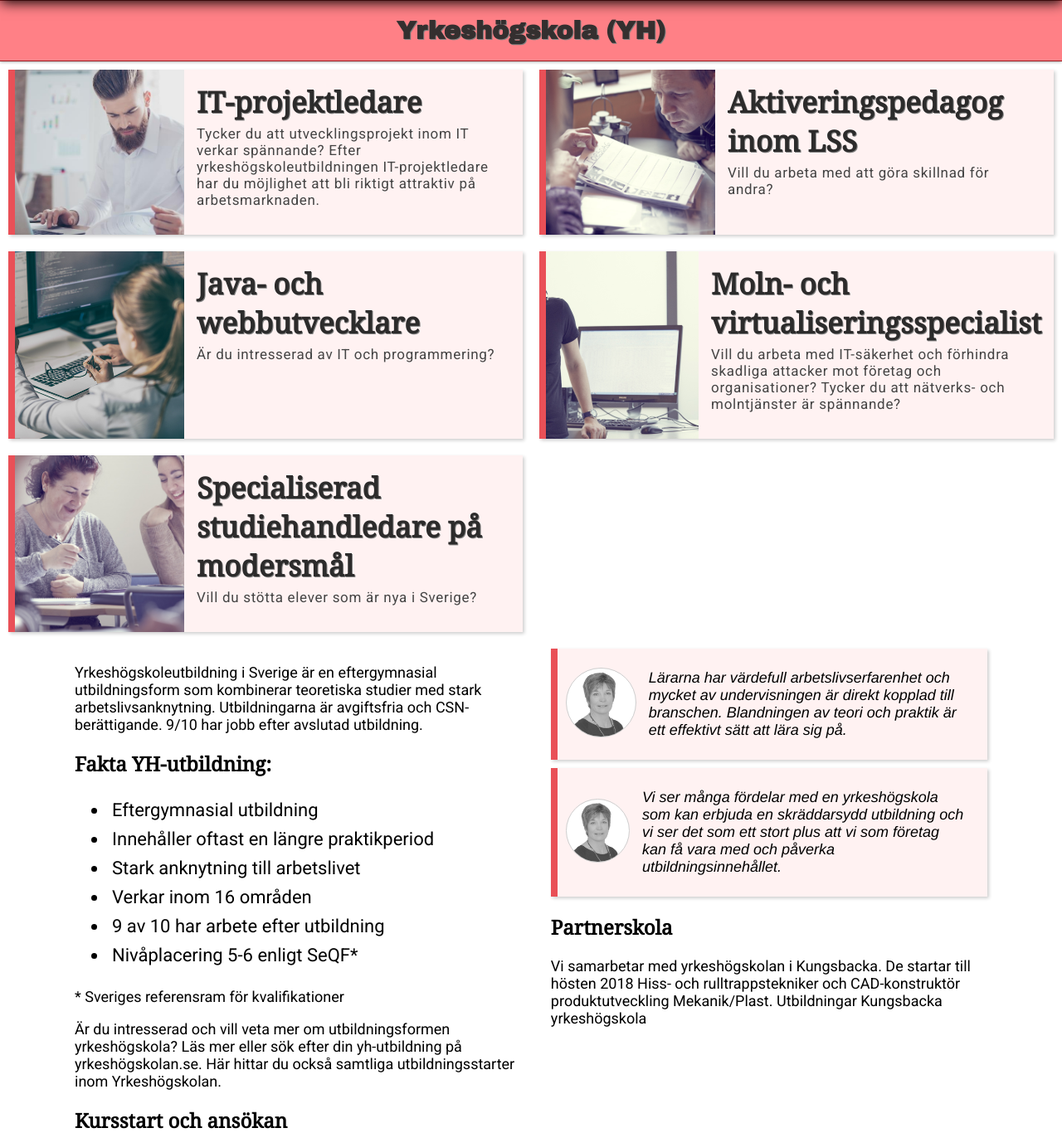
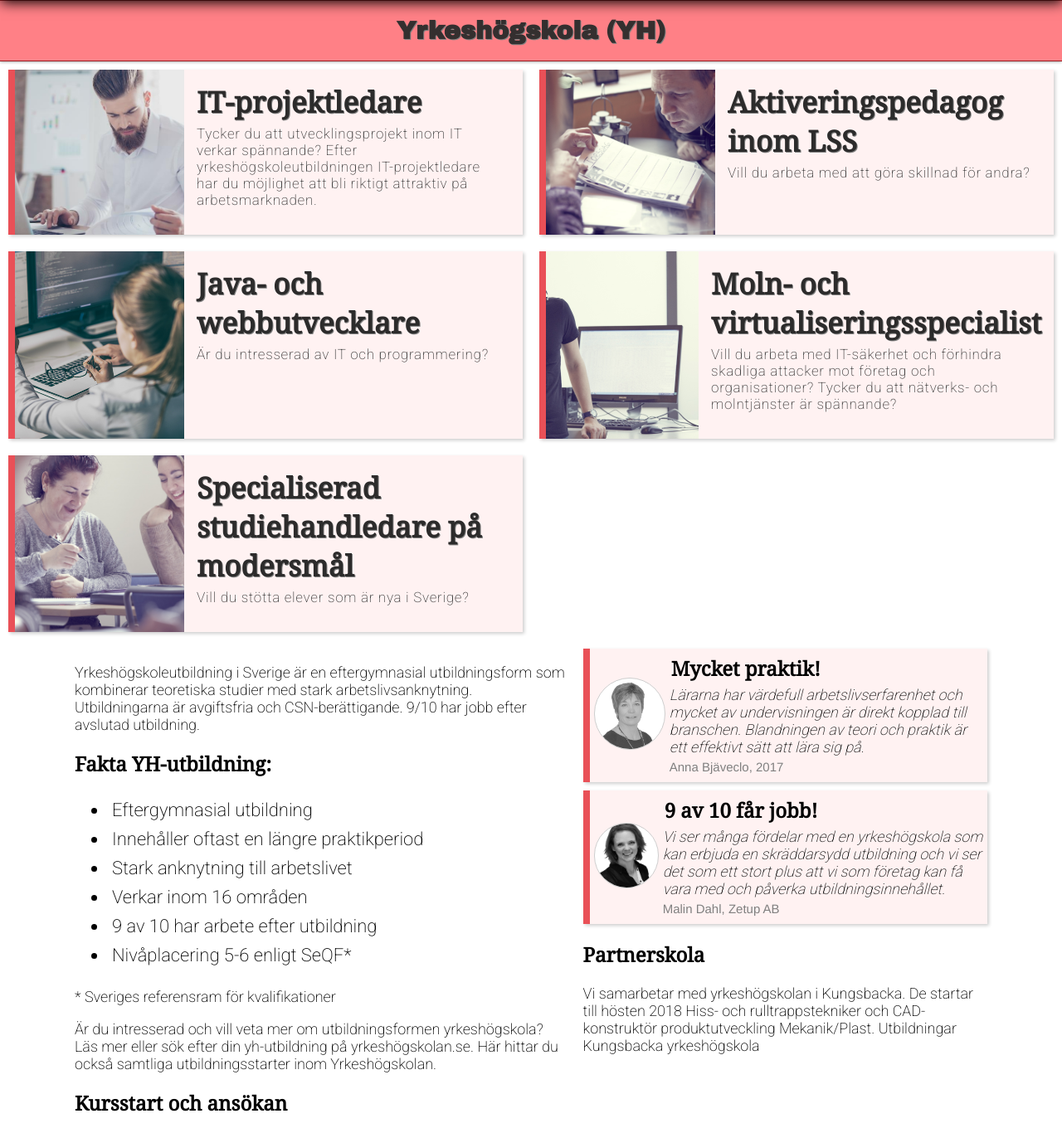
Before and after one commit to ASanzL/WebbProjekt, a PHP site: page /allYH.html in a window 1280 px wide. Shown: the part 192-1558 px from the top of the page at 83% size. Run offline with PHP 8.4, Linux system fonts and the light colour scheme.

Commit message:
Uppdaterade citaten under YH

```diff
--- a/allYH.html
+++ b/allYH.html
@@ -77,16 +77,18 @@
                     <img src="img/person1.png" alt="">
                 </figure>
                 <blockquote>
-                    Lärarna har värdefull arbetslivserfarenhet och mycket av undervisningen är direkt kopplad till branschen. Blandningen av teori och praktik är ett effektivt sätt att lära sig på.
+                    <h2>Mycket praktik!</h2>
+                    <p>Lärarna har värdefull arbetslivserfarenhet och mycket av undervisningen är direkt kopplad till branschen. Blandningen av teori och praktik är ett effektivt sätt att lära sig på. <div class="by">Anna Bjäveclo, 2017</div></p>
                 </blockquote>
             </aside>
 
             <aside class="testimonial">
                 <figure>
-                    <img src="img/person1.png" alt="">
+                    <img src="img/person2.png" alt="">
                 </figure>
                 <blockquote>
-                    Vi ser många fördelar med en yrkeshögskola som kan erbjuda en skräddarsydd utbildning och vi ser det som ett stort plus att vi som företag kan få vara med och påverka utbildningsinnehållet.
+                    <h2>9 av 10 får jobb!</h2>
+                    <p>Vi ser många fördelar med en yrkeshögskola som kan erbjuda en skräddarsydd utbildning och vi ser det som ett stort plus att vi som företag kan få vara med och påverka utbildningsinnehållet.  <div class="by">Malin Dahl, Zetup AB</div></p>
                 </blockquote>
             </aside>
 
--- a/css/style.css
+++ b/css/style.css
@@ -1,6 +1,6 @@
 @charset "UTF-8";
 @import url("https://fonts.googleapis.com/css?family=Archivo+Black|Noto+Serif|Roboto");
-@import url("https://fonts.googleapis.com/css?family=Archivo+Black|Noto+Serif|Roboto");
+@import url("https://fonts.googleapis.com/css?family=Archivo+Black|Noto+Serif|Roboto:400,200");
 p {
   font-family: "Roboto", sans-serif;
   font-size: 16px;
@@ -122,7 +122,6 @@ div.mainWithSidebar {
 
 aside.testimonial {
   margin-bottom: 10px;
-  padding: 10px;
   border: 0px solid #E95057;
   border-width: 0px 0px 0px 8px;
   display: flex;
@@ -133,8 +132,8 @@ aside.testimonial {
   overflow: hidden;
 }
 aside.testimonial figure {
-  margin: 0px;
   width: 300px;
+  margin: 0px 0px 0px 5px;
 }
 aside.testimonial figure img {
   border: 1px solid #cecece;
@@ -144,9 +143,22 @@ aside.testimonial figure img {
   height: 100%;
 }
 aside.testimonial blockquote {
+  margin: 5px;
+}
+aside.testimonial blockquote p {
+  color: #1f1f1f;
   font-style: italic;
   font-size: 18px;
-  margin: 15px;
+  margin: 5px 0px;
+}
+aside.testimonial blockquote h2 {
+  margin: 2px;
+}
+aside.testimonial blockquote .by {
+  font-size: 15px;
+  margin-top: 5px;
+  color: gray;
+  font-weight: 200;
 }
 
 /* Desktop */
--- a/css/utbildningStyle.scss
+++ b/css/utbildningStyle.scss
@@ -5,7 +5,7 @@ $primary-color-dark: #9C1C22;
 $secondary-color: #3CD864;
 $secondary-color-light: #89E9A1;
 
-@import url('https://fonts.googleapis.com/css?family=Archivo+Black|Noto+Serif|Roboto');
+@import url('https://fonts.googleapis.com/css?family=Archivo+Black|Noto+Serif|Roboto:400,200');
 
 p {
   font-family: 'Roboto', sans-serif;
@@ -133,7 +133,6 @@ div.mainWithSidebar {
 
 aside.testimonial {
   margin-bottom: 10px;
-  padding: 10px;
   border:0px solid $primary-color;
   border-width: 0px 0px 0px 8px;
   display: flex;
@@ -143,8 +142,8 @@ aside.testimonial {
   align-items: center;
   overflow: hidden;
   figure {
-    margin:0px;
     width:300px;
+    margin: 0px 0px 0px 5px;
     img {
       border:1px solid #cecece;
       border-radius: 50%;
@@ -154,9 +153,22 @@ aside.testimonial {
     }
   }
   blockquote {
-    font-style: italic;
-    font-size: 18px;
-    margin:15px;
+    p {
+      color: #1f1f1f;
+      font-style: italic;
+      font-size: 18px;
+      margin: 5px 0px;
+    }
+    margin:5px;
+    h2 {
+      margin:2px;
+    }
+    .by {
+      font-size:15px;
+      margin-top:5px;
+      color:gray;
+      font-weight: 200;
+    }
   }
 }
 
```
Also changed, not shown: img/person2.png (added).
